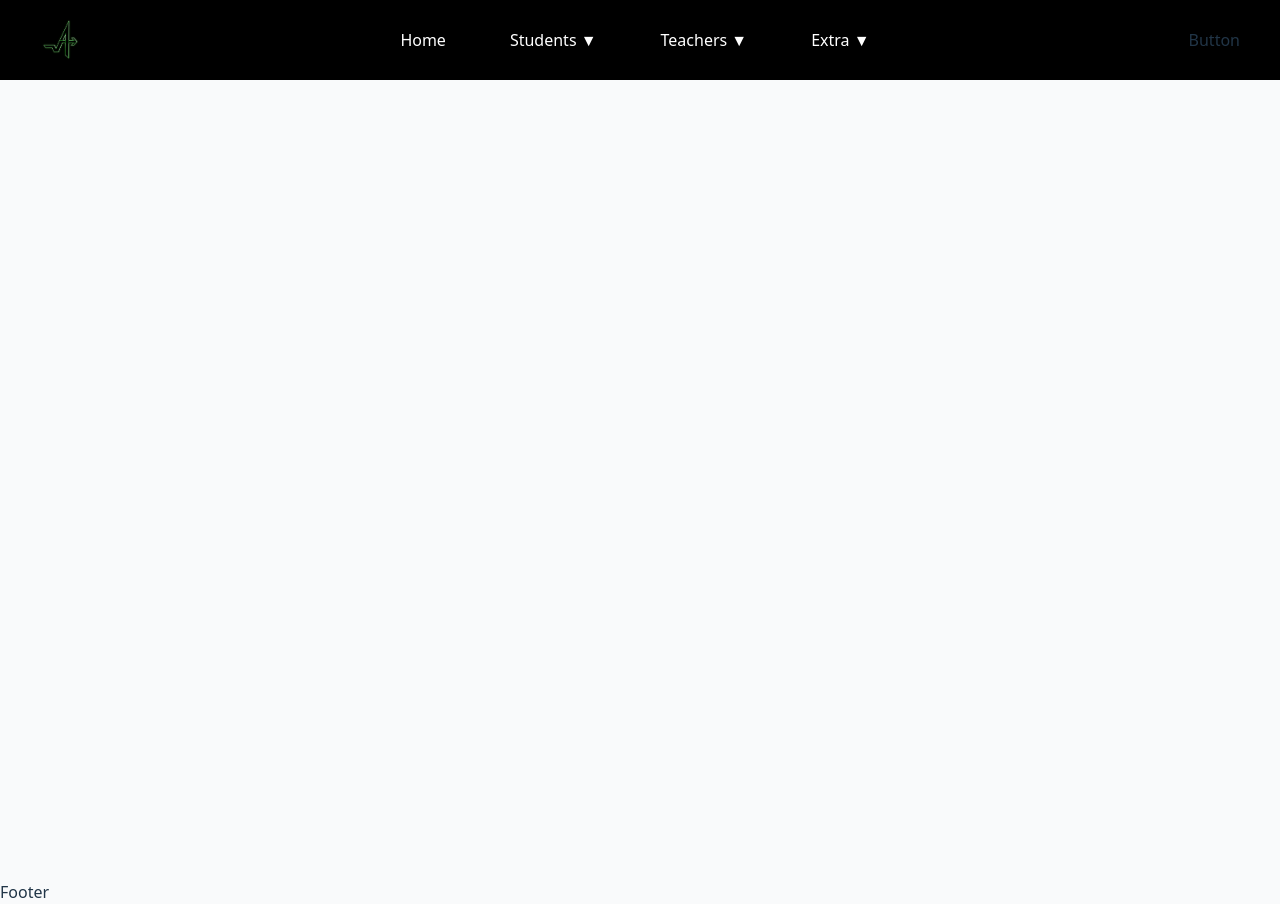
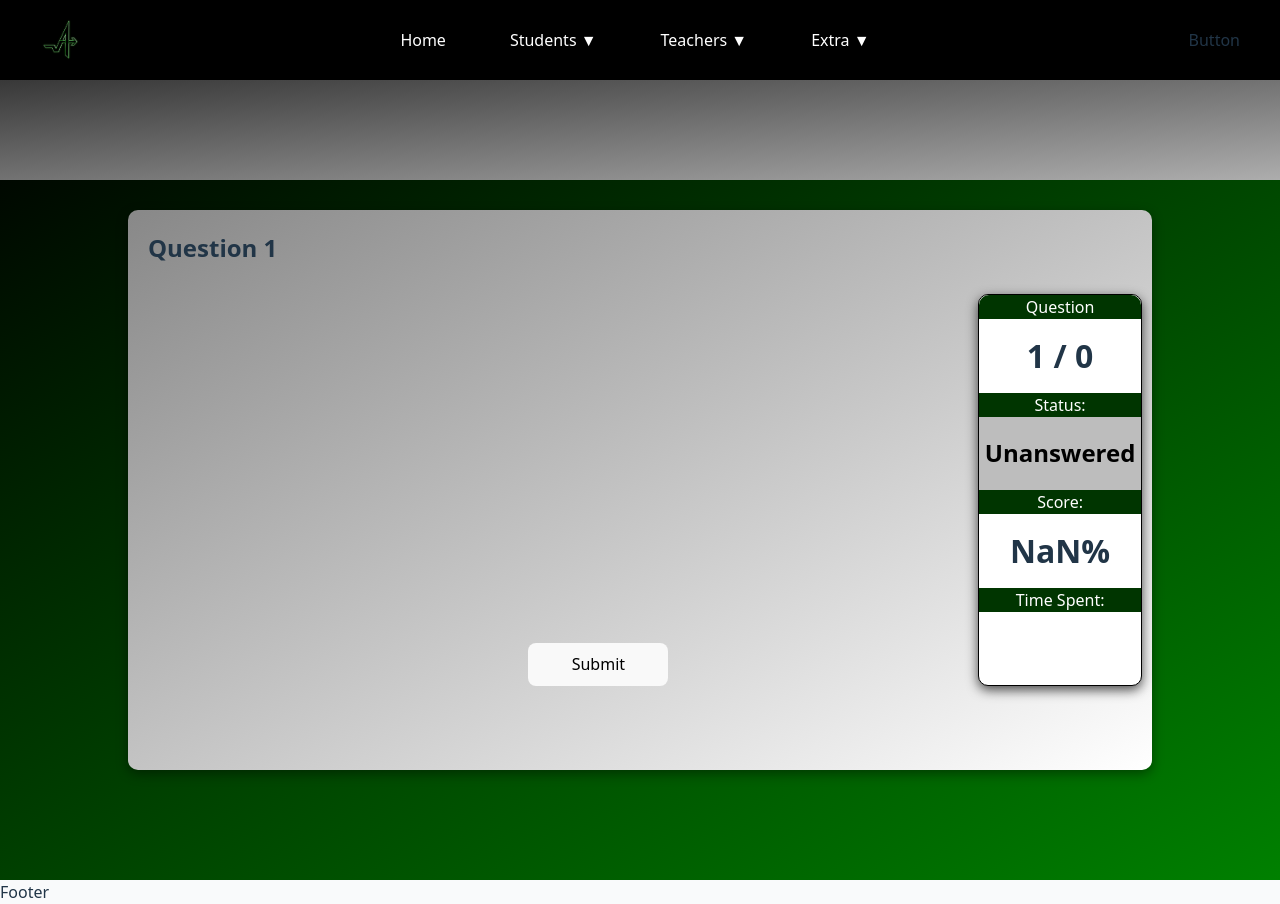
Before and after one commit to NCunningham12/axiom_frontend, a React (Vite) app: page /students/skill-assignment in a window 1280 px wide. Built offline with nearby package versions, Linux system fonts and the light colour scheme.

Commit message:
Skill assignment page created and routing updated from creator page

```diff
--- a/src/App.jsx
+++ b/src/App.jsx
@@ -5,6 +5,7 @@ import NavBar from './sections/NavBar';
 import Footer from './sections/Footer';
 import AssignmentCreator from './pages/AssignmentCreator';
 import Assignment from './pages/Assignment';
+import SkillAssignment from './pages/SkillAssignment';
 import AssignmentList from './pages/AssignmentList';
 import StudentPage from './pages/StudentPage';
 import './App.css';
@@ -26,6 +27,7 @@ function App() {
               element={<AssignmentList />}
             />
             <Route path="/students/assignment" element={<Assignment />} />
+            <Route path="/students/skill-assignment" element={<SkillAssignment />} />
             <Route path="/students/student-page" element={<StudentPage />} />
           </Routes>
         </div>
--- a/src/pages/AssignmentCreator.jsx
+++ b/src/pages/AssignmentCreator.jsx
@@ -53,10 +53,19 @@ const AssignmentCreator = () => {
       problems: problemsForAssignment,
     };
 
-    console.log('Navigating with assignmentData:', assignmentData);
-    navigate('/students/assignment', {
-      state: { assignment: assignmentData },
-    });
+    if (assignmentType === "skill") {
+      console.log('Navigating with assignmentData:', assignmentData);
+      navigate('/students/skill-assignment', {
+        state: { assignment: assignmentData },
+      });
+    } else if (assignmentType === "standard") {
+      console.log('Navigating with assignmentData:', assignmentData);
+      navigate('/students/assignment', {
+        state: { assignment: assignmentData },
+      });
+    } else {
+      console.log("No assignment tyoe detected")
+    }
   };
 
   const handleAssignmentTypeChange = (clickedType) => {
--- /dev/null
+++ b/src/pages/SkillAssignment.jsx
@@ -0,0 +1,199 @@
+import React, { useState, useEffect, useRef } from 'react';
+import { useLocation } from 'react-router-dom';
+import skillMap from '../skills/skillMap.js';
+import './Assignment.css';
+import { InlineMath } from 'react-katex';
+
+export default function SkillAssignment() {
+  const location = useLocation();
+  const assignment = location.state?.assignment;
+
+  const [currentProblemIndex, setCurrentProblemIndex] = useState(0);
+  const [problems, setProblems] = useState([]);
+  const [userAnswers, setUserAnswers] = useState({});
+  const [statusMap, setStatusMap] = useState({});
+  const [showModal, setShowModal] = useState(false);
+  const [modalMessage, setModalMessage] = useState('');
+
+  const lastSubmittedIndex = useRef(null);
+  const lastSubmittedStatus = useRef(null);
+
+  useEffect(() => {
+    console.log('Assignment: ', assignment);
+
+    if (!assignment?.problems) return;
+
+    const newProblems = assignment.problems
+      .map((problemConfig) => {
+        const skill = skillMap[problemConfig.type];
+        if (!skill || typeof skill.generateProblem !== 'function') {
+          console.warn(
+            `No valid skill or generator found for type: ${problemConfig.type}`,
+          );
+          return null;
+        }
+        return skill.generateProblem(problemConfig);
+      })
+      .filter(Boolean);
+
+    setProblems(newProblems);
+
+    setUserAnswers(Array(newProblems.length).fill(''));
+  }, [assignment]);
+
+  const handleInputChange = (index, input) => {
+    setUserAnswers({ ...userAnswers, [index]: input });
+  };
+
+  const handleSubmit = () => {
+    const input = userAnswers[currentProblemIndex];
+    const problem = problems[currentProblemIndex];
+    const skill = skillMap[problem.type];
+
+    if (!skill || !skill.validateAnswer) {
+      console.warn(`No validator found for type: ${problem.type}`);
+      return;
+    }
+
+    const status = skill.validateAnswer(input, problem);
+
+    // Update statusMap
+    lastSubmittedIndex.current = currentProblemIndex;
+    lastSubmittedStatus.current = status;
+
+    setStatusMap((prev) => ({
+      ...prev,
+      [currentProblemIndex]: status,
+    }));
+
+    // Capitalize status for modal message
+    const emojiMessages = {
+      correct: '✅ Correct! Good job.',
+      incorrect: '❌ Incorrect! Try again.',
+      partial: '⚠️ Partially Correct!',
+      unanswered: '🤔 Unanswered!',
+    };
+
+    const message = emojiMessages[status] || `🤷 Unknown status: ${status}`;
+    setModalMessage(message);
+    setShowModal(true);
+
+    // Hide modal after 3 seconds
+    setTimeout(() => {
+      setShowModal(false);
+    }, 3000);
+  };
+
+  useEffect(() => {
+    if (lastSubmittedStatus.current === 'correct') {
+      const nextUnanswered = problems.findIndex((_, i) => !statusMap[i]);
+      if (
+        nextUnanswered !== -1 &&
+        nextUnanswered !== lastSubmittedIndex.current
+      ) {
+        setTimeout(() => {
+          setCurrentProblemIndex(nextUnanswered);
+        }, 3000);
+      }
+    }
+  }, [statusMap]);
+
+  const currentProblem = problems[currentProblemIndex];
+
+  const currentStatus = statusMap[currentProblemIndex] || 'unanswered';
+  const sidebarStatusClass = `side-content status-${currentStatus}`;
+
+  const displayStatus =
+    (statusMap[currentProblemIndex] || 'unanswered').charAt(0).toUpperCase() +
+    (statusMap[currentProblemIndex] || 'unanswered').slice(1);
+
+  return (
+    <div className="assignment-wrapper">
+      <div className="top-section">
+        <div className="problem-selector">
+          {problems.map((_, index) => {
+            const status = statusMap[index];
+            const isActive = index === currentProblemIndex;
+
+            let className = 'problem-tab';
+            if (status === 'correct') className += ' correct';
+            else if (status === 'partial') className += ' partial';
+            else if (status === 'incorrect') className += ' incorrect';
+
+            if (isActive) className += ' active';
+
+            return (
+              <button
+                key={index}
+                className={className}
+                onClick={() => setCurrentProblemIndex(index)}
+              >
+                {index + 1}
+              </button>
+            );
+          })}
+        </div>
+      </div>
+
+      <div className="main-section">
+        <h2 className="question-title">Question {currentProblemIndex + 1}</h2>
+        <div className="problem-wrapper">
+          <h2 className="assignment-title">
+            {assignment?.metadata?.assignmentName}
+          </h2>
+          <div className="problem-display">
+            {currentProblem && (
+              <div className="problem" key={currentProblemIndex}>
+                {skillMap[currentProblem.type]?.renderProblem(
+                  userAnswers[currentProblemIndex] || '',
+                  currentProblem,
+                  handleInputChange,
+                  currentProblemIndex,
+                )}
+              </div>
+            )}
+            {statusMap[currentProblemIndex] && (
+              <div className="answer-badge">
+                Your Answer:
+                <InlineMath math={userAnswers[currentProblemIndex]} />
+              </div>
+            )}
+          </div>
+          <button className="submit-btn" onClick={handleSubmit}>
+            Submit
+          </button>
+        </div>
+
+        <div className="sidebar">
+          <div className="question-number-div sidebar-div">
+            <p className="side-header question-header">Question</p>
+            <p className="side-content">
+              {currentProblemIndex + 1} / {problems.length}
+            </p>
+          </div>
+          <div className="side-status-div sidebar-div">
+            <p className="side-header">Status: </p>
+            <p className={sidebarStatusClass}>{displayStatus}</p>
+          </div>
+          <div className="current-score-div sidebar-div">
+            <p className="side-header">Score: </p>
+            <p className="side-content">
+              {(
+                (Object.values(statusMap).filter((s) => s === 'correct')
+                  .length /
+                  problems.length) *
+                100
+              ).toFixed(2)}
+              {'%'}
+            </p>
+          </div>
+          <div className="question-time-div sidebar-div">
+            <p className="side-header">Time Spent:</p>
+            <p></p>
+          </div>
+        </div>
+      </div>
+      {showModal && <div className="fade-modal">{modalMessage}</div>}
+    </div>
+  );
+}
```
